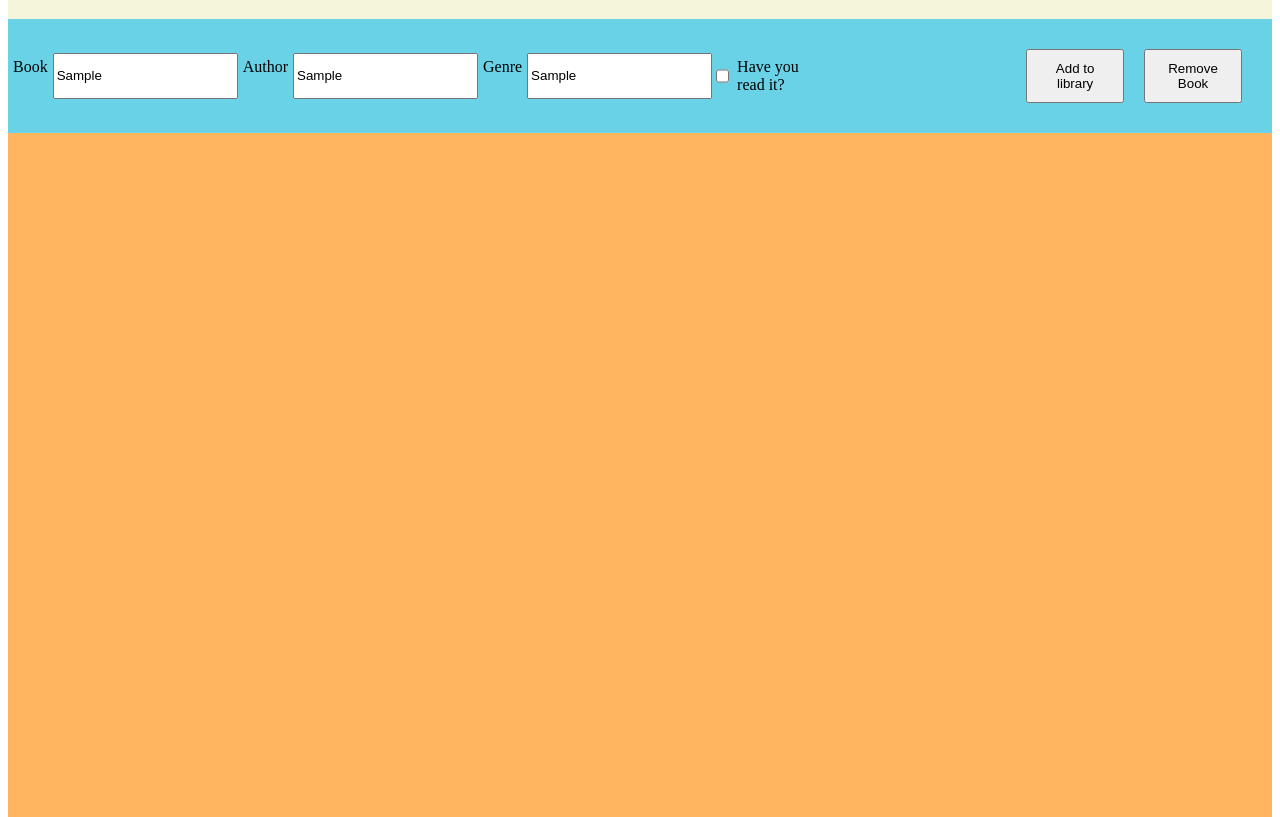
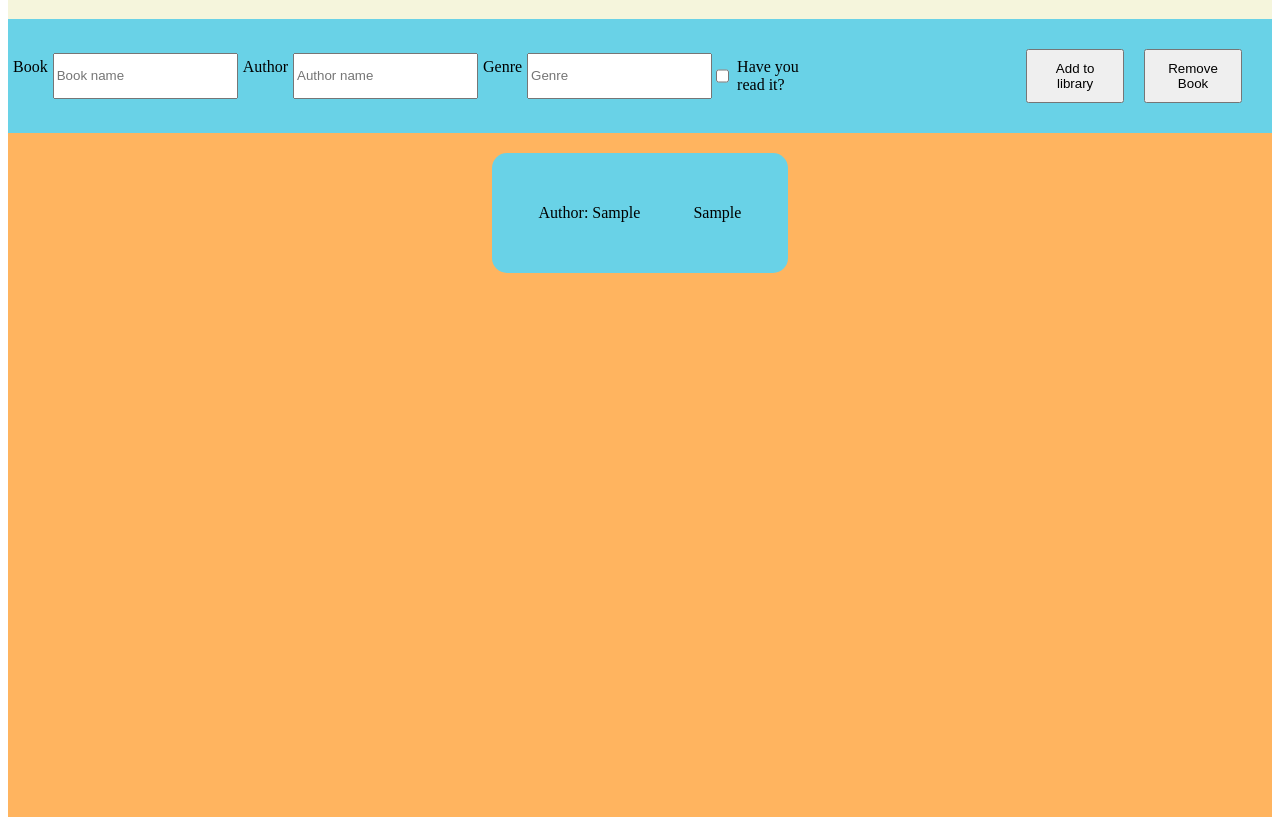
Before and after one commit to impronen/odin-library, a plain HTML site: page index.html in a window 1280 px wide. Both pictures are taken after typing "Sample", "Sample", "Sample" into the empty fields and a click on the button "Add to library". Shown: the part 69-886 px from the top of the page. Drawn offline with Linux system fonts and the light colour scheme.

Commit message:
inputClear(), card styles inputClear() clears the input fields (sans have you read it, that needs to be modified)
Cards are arranged w/ flex wrap and fill container

```diff
--- a/script.js
+++ b/script.js
@@ -25,6 +25,14 @@ function book(author, name, genre, read) {
     this.read = read
 }
 
+//Clear input values
+
+function inputClear() {
+    document.querySelector("#Book").value = '';
+    document.querySelector("#Author").value = '';
+    document.querySelector("#Genre").value = '';
+}
+
 //Subfunction to push a new book to array
 function addBookToLibrary(newBook) {
     myLibrary.push(newBook);
@@ -35,9 +43,11 @@ addBookBtn.addEventListener('click', (event) => {
     console.log(`New book is ${newBookName.value}`)
     console.log(`New author is ${newAuthor.value}`)
     console.log(`The genre is ${newGenre.value}`);
-    console.log(newhaveRead.value)
+    console.log(newhaveRead)
    let newBook = new book (`${newAuthor.value}`, `${newBookName.value}`, `${newGenre.value}`, `${newhaveRead}`);
    addBookToLibrary(newBook)
+   createBookCard ()
+   inputClear()
 })
 
 
@@ -60,15 +70,17 @@ function createBookCard () {
 
     const cardLeft = document.createElement('div');
     cardLeft.classList.add('book-card-left');
-    cardLeft.textContent = "Text on left side";
+    cardLeft.textContent = `Author: ${newAuthor.value}`;
     newCard.appendChild(cardLeft);
 
     const cardRight = document.createElement('div');
     cardRight.classList.add('book-card-right');
-    cardRight.textContent = "Text on right side";
+    cardRight.textContent = `${newBookName.value}`;
     newCard.appendChild(cardRight);
 
 }
+
+
 
 
 //Library looper
--- a/style.css
+++ b/style.css
@@ -61,15 +61,27 @@ label {
   .book-cards {
     display: flex;
     justify-content: center;
+    flex-wrap: wrap;
     grid-row: 2 / 3;
     grid-column: 1 / 3;
-    padding: 5rem;
   }
 
   .book-card {
     display: flex;
+    justify-content: space-around;
+    align-items: center;
+    margin: 20px;
+    padding: 20px;
     flex-direction: row;
+    width: 20vw;
+    height: 10vh;
+    border-radius: 15px;
+
     background-color: #69D2E7;
+  }
+
+  .book-card-left, .book-card-right {
+
   }
 
   .book-table {
```
Also changed, not shown: index.html (+1 -12 lines).
